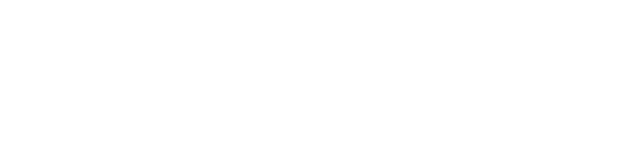
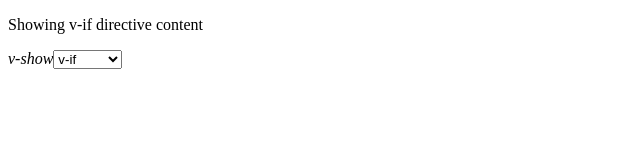
Before and after one commit to Toorq91/VueConditionalRendering, a plain HTML site: page index.html in a window 1280 px wide. Shown: the whole page, without its empty margins (0-640 px from the left). Drawn offline with nearby package versions, Linux system fonts and the light colour scheme.

Commit message:
v-if / v-show

```diff
--- a/app.js
+++ b/app.js
@@ -0,0 +1,7 @@
+let vm = Vue.createApp({
+    data() {
+        return {
+            mode: 1
+        }
+    }
+}).mount('#app');
--- a/index.html
+++ b/index.html
@@ -7,7 +7,22 @@
     <title>Conditional Rendering</title>
 </head>
 <body>
-    <div id="app"></div>
+    <div id="app">
+        <p v-if="mode == 1">Showing v-if directive content</p>
+        <template v-else-if="mode == 2">
+            <p>Bonus content</p>
+            <p>v-else-if</p>
+        </template>
+        <p v-else>v-else</p>
+
+        <i v-show="mode == 1">v-show</i>
+
+        <select v-model="mode">
+            <option value="1">v-if</option>
+            <option value="2">v-else-if</option>
+            <option value="3">v-else</option>
+        </select>
+    </div>
 
     <script src="https://unpkg.com/vue@3"></script>
     <script src="app.js"></script>
```
Also changed, not shown: notes.txt (added).
